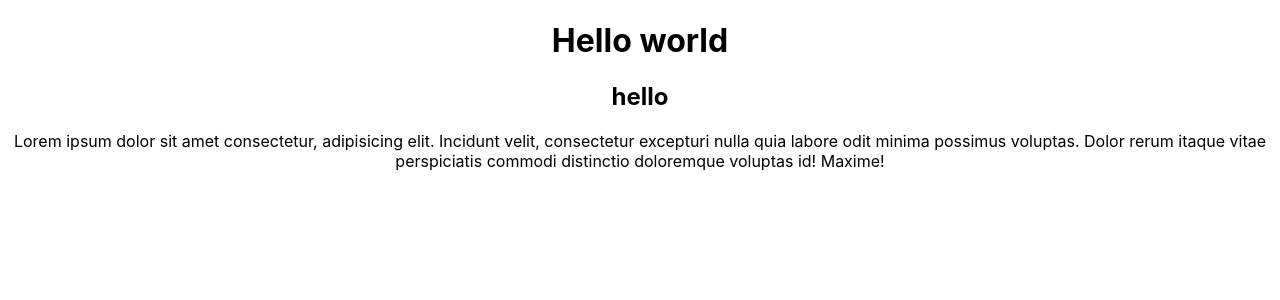
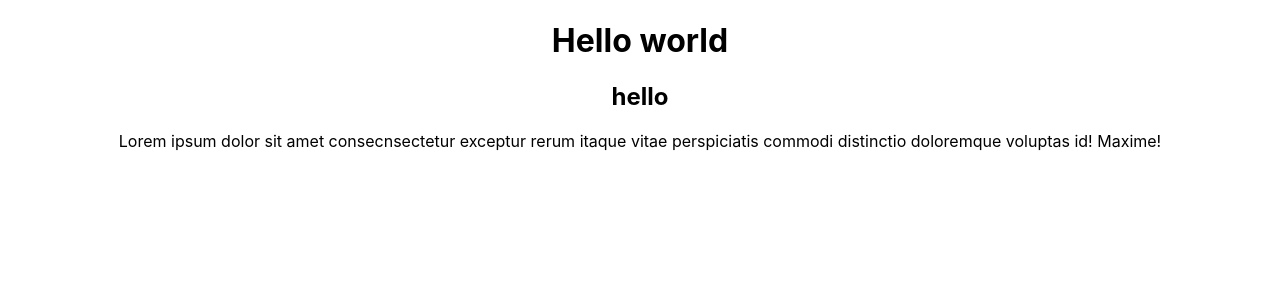
Before and after one commit to Taharka2000/Rest, a React (Create React App) app: page / in a window 1280 px wide. Shown: the top 300 px of the page. Built offline with nearby package versions, Linux system fonts and the light colour scheme.

Commit message:
Mise à jour du projet React

```diff
--- a/src/App.js
+++ b/src/App.js
@@ -5,7 +5,7 @@ function App() {
     <div className="App">
       <h1> Hello world </h1>
       <h2>hello</h2>
-      <p>Lorem ipsum dolor sit amet consectetur, adipisicing elit. Incidunt velit, consectetur excepturi nulla quia labore odit minima possimus voluptas. Dolor rerum itaque vitae perspiciatis commodi distinctio doloremque voluptas id! Maxime!</p>
+      <p>Lorem ipsum dolor sit amet consecnsectetur exceptur rerum itaque vitae perspiciatis commodi distinctio doloremque voluptas id! Maxime!</p>
     </div>
   );
 }
```
